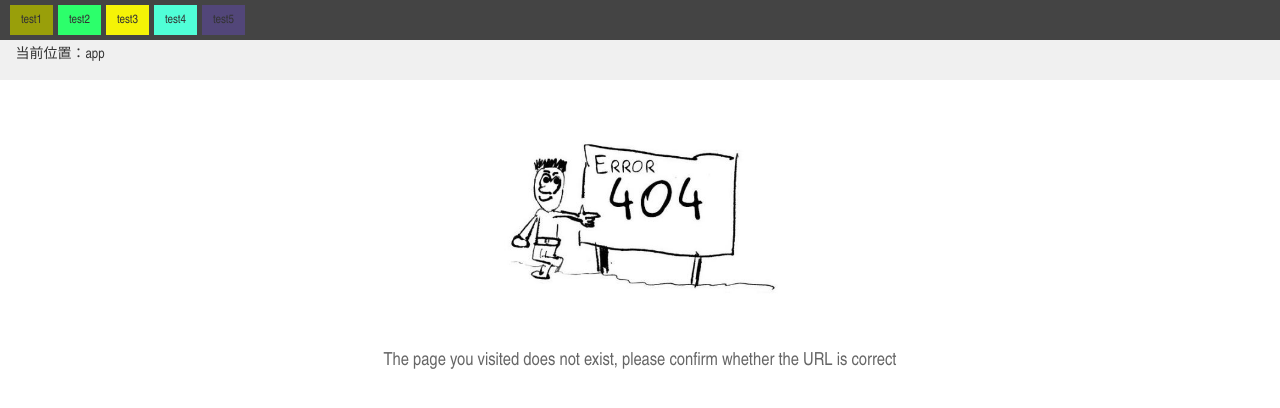
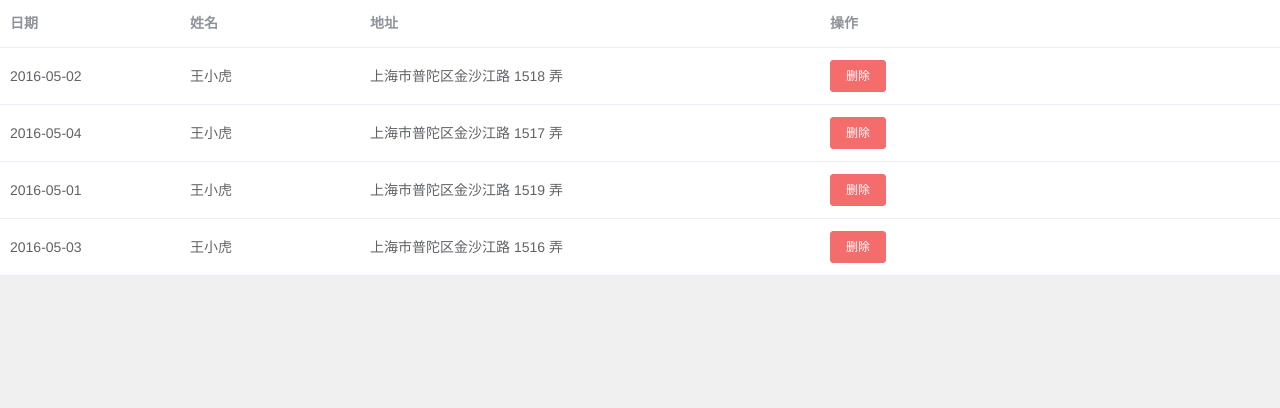
Before and after one commit to HLei9025/my-practice-vue, a Vue app: page /test6 in a window 1280 px wide. Before the commit this address led to /404. Shown: the top 408 px of the page. Built offline with nearby package versions, Linux system fonts and the light colour scheme.

Commit message:
add page

```diff
--- a/src/App.vue
+++ b/src/App.vue
@@ -28,7 +28,8 @@ export default {
         { id: 2, name: '2', title: 'test2', color: this.getColor() },
         { id: 3, name: '3', title: 'test3', color: this.getColor() },
         { id: 4, name: '4', title: 'test4', color: this.getColor() },
-        { id: 5, name: '5', title: 'test5', color: this.getColor() }
+        { id: 5, name: '5', title: 'test5', color: this.getColor() },
+        { id: 6, name: '6', title: 'test6', color: this.getColor() }
       ],
       accentName: 'app'
     }
--- /dev/null
+++ b/src/pages/test6/index.vue
@@ -0,0 +1,175 @@
+<template>
+  <el-table
+    :data="tableData"
+    class="tb-edit"
+    style="width: 100%"
+    highlight-current-row
+    @row-click="handleCurrentChange"
+    :cell-class-name="getCellIndex"
+  >
+    <el-table-column label="日期" width="180">
+      <template slot-scope="scope">
+        <el-input
+          v-show="
+            scope.row.index == coordinate.row &&
+            scope.column.index == coordinate.column
+          "
+          size="small"
+          v-model="scope.row.date"
+          placeholder="请输入内容"
+          :autofocus="true"
+          @change="handleEdit(scope.$index, scope.row)"
+          @blur="blur"
+        ></el-input>
+        <span
+          v-show="
+            scope.row.index != coordinate.row ||
+            scope.column.index != coordinate.column
+          "
+          @click="getThis(scope)"
+        >
+          {{ scope.row.date }}
+        </span>
+      </template>
+    </el-table-column>
+    <el-table-column label="姓名" width="180">
+      <template slot-scope="scope">
+        <el-input
+          size="small"
+          v-model="scope.row.name"
+          placeholder="请输入内容"
+          @change="handleEdit(scope.$index, scope.row)"
+          v-show="
+            scope.row.index == coordinate.row &&
+            scope.column.index == coordinate.column
+          "
+        ></el-input>
+        <span
+          v-show="
+            scope.row.index != coordinate.row ||
+            scope.column.index != coordinate.column
+          "
+          @click="getThis(scope)"
+        >
+          {{ scope.row.name }}
+        </span>
+      </template>
+    </el-table-column>
+    <el-table-column prop="address" label="地址">
+      <template slot-scope="scope">
+        <el-input
+          size="small"
+          v-model="scope.row.address"
+          placeholder="请输入内容"
+          @change="handleEdit(scope.$index, scope.row)"
+          v-show="
+            scope.row.index == coordinate.row &&
+            scope.column.index == coordinate.column
+          "
+        ></el-input>
+        <span
+          v-show="
+            scope.row.index != coordinate.row ||
+            scope.column.index != coordinate.column
+          "
+          @click="getThis(scope)"
+        >
+          {{ scope.row.address }}
+        </span>
+      </template>
+    </el-table-column>
+    <el-table-column label="操作">
+      <template slot-scope="scope">
+        <!--<el-button size="small" @click="handleEdit(scope.$index, scope.row)">编辑</el-button>-->
+        <el-button
+          size="small"
+          type="danger"
+          @click="handleDelete(scope.$index, scope.row)"
+        >
+          删除
+        </el-button>
+      </template>
+    </el-table-column>
+  </el-table>
+</template>
+<script>
+export default {
+  data() {
+    return {
+      tableData: [
+        {
+          date: '2016-05-02',
+          name: '王小虎',
+          address: '上海市普陀区金沙江路 1518 弄'
+        },
+        {
+          date: '2016-05-04',
+          name: '王小虎',
+          address: '上海市普陀区金沙江路 1517 弄'
+        },
+        {
+          date: '2016-05-01',
+          name: '王小虎',
+          address: '上海市普陀区金沙江路 1519 弄'
+        },
+        {
+          date: '2016-05-03',
+          name: '王小虎',
+          address: '上海市普陀区金沙江路 1516 弄'
+        }
+      ],
+      //横纵坐标
+      coordinate: { column: -1, row: -1 }
+    }
+  },
+  methods: {
+    handleCurrentChange(row, event, column) {
+      // console.log(row, event, column, event.currentTarget);
+    },
+    handleEdit(index, row) {
+      console.log(index)
+      console.log(row)
+    },
+    handleDelete(index, row) {
+      // console.log(index, row);
+    },
+    getThis(val) {
+      console.log('val--', val)
+      console.log(val.row.index)
+      console.log(val.column.index)
+      this.coordinate.row = val.row.index
+      this.coordinate.column = val.column.index
+    },
+    getCellIndex: function ({ row, column, rowIndex, columnIndex }) {
+      row.index = rowIndex
+      column.index = columnIndex
+    },
+    blur() {
+      this.coordinate.row = -1
+      this.coordinate.column = -1
+    }
+  }
+}
+</script>
+<style>
+* {
+  margin: 0;
+  padding: 0;
+}
+body {
+  font-family: Helvetica Neue, Helvetica, PingFang SC, Hiragino Sans GB,
+    Microsoft YaHei, SimSun, sans-serif;
+  overflow: auto;
+  font-weight: 400;
+  -webkit-font-smoothing: antialiased;
+}
+/* .tb-edit .el-input {
+  display: none;
+} */
+.tb-edit .current-row .el-input {
+  /* display: block; */
+}
+.tb-edit .current-row .el-input + span {
+  /* display: none; */
+}
+</style>
--- a/src/router/index.js
+++ b/src/router/index.js
@@ -49,6 +49,14 @@ const routes = [
     }
   },
   {
+    path: '/test6',
+    name: '6',
+    component: () => import('../pages/test6'),
+    meta: {
+      title: 'test6'
+    }
+  },
+  {
     path: '/404',
     component: () => import('../components/NotFind'),
     meta: {
```
